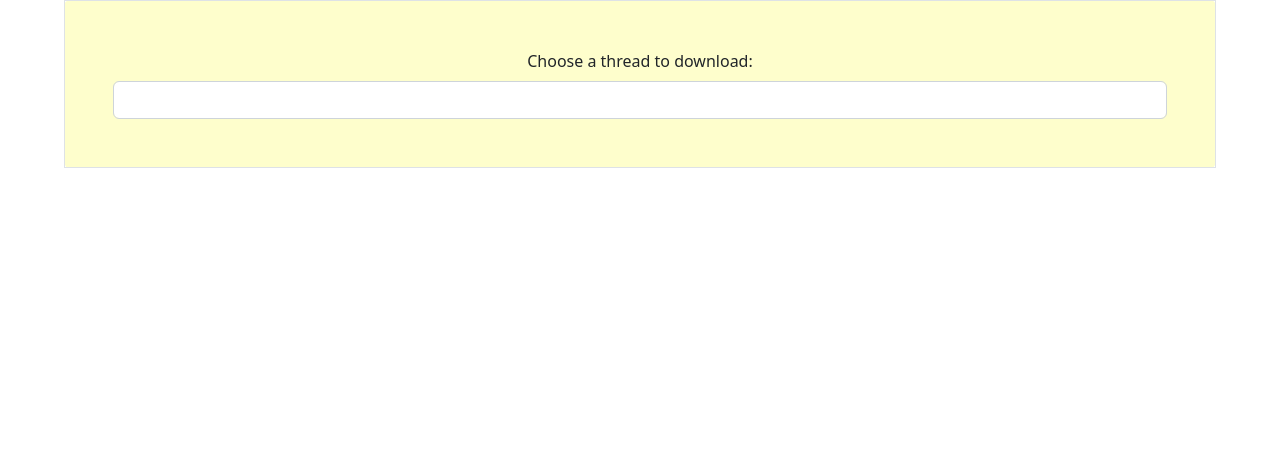
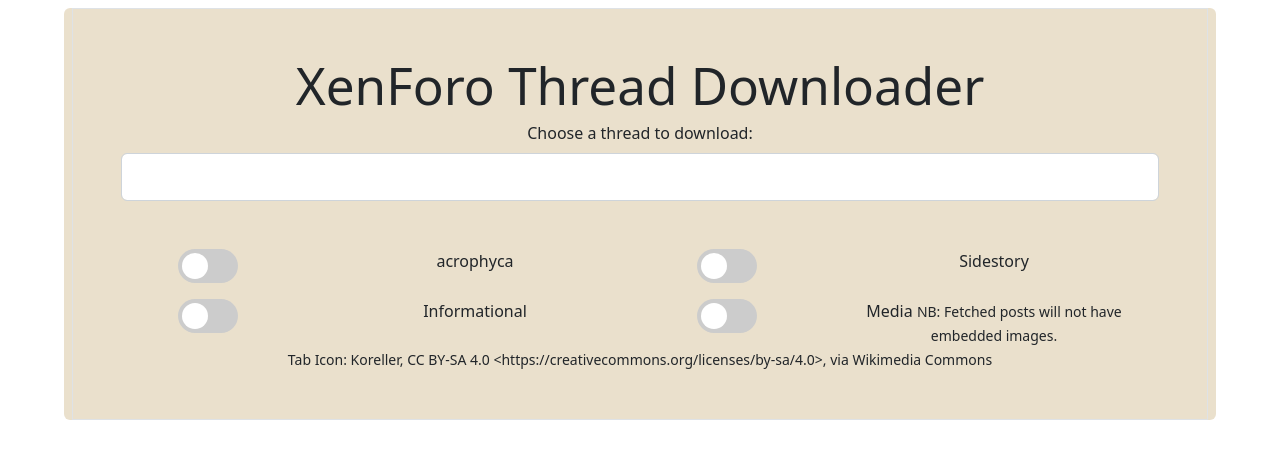
Before and after one commit to Candle-Wick/XFEpub-Project, a Vue app in the folder XFEpub/Frontend/: page / in a window 1280 px wide. Shown: the top 458 px of the page. Built offline with nearby package versions, Linux system fonts and the light colour scheme.

Commit message:
frontend v0.5

```diff
--- a/XFEpub/Frontend/src/App.vue
+++ b/XFEpub/Frontend/src/App.vue
@@ -8,7 +8,7 @@ import mainBody from './components/main.vue'
 
 <template>
   <div>
-    <div class="container-xxl-fluid rounded" style="background: rgba(250,250,0,0.2); max-width: 90%; margin: auto;">
+    <div class="container-xxl-fluid rounded" style="background: rgba(150,100,0,0.2); max-width: 90%; margin: auto;">
     <mainBody class=""/>
     </div>
   </div>
--- a/XFEpub/Frontend/src/components/main.vue
+++ b/XFEpub/Frontend/src/components/main.vue
@@ -2,14 +2,68 @@
 </script>
 
 <template>
-    <div class="border p-5">
-        <form action="">
+    <div class="border p-5 m-2">
+        <h1 class="">XenForo Thread Downloader</h1>
+
+
+        <form action="" class="container">
+          <div class="row">
             <label for="thread_url" class="form-label">Choose a thread to download:</label>
-            <input type="url" id="thread_url" name="thread_url" class="form-control">
+            <input type="url" id="thread_url" name="thread_url" class="form-control" style="font-size: 1.4em;">
+
+            </div>
+
+          <div class="row mt-5">
+            <div class="col-2">
+              <label class="switch">
+                  <input type="checkbox" id="acrophyca">
+                  <span class="slider round"></span>
+              </label>
+            </div>
+            <div class="col-4">
+              <label for="acrophyca" class="form-check-label ms-3">acrophyca</label>
+            </div>
+            <div class="col-2">
+              <label class="switch">
+                  <input type="checkbox" id="sidestory">
+                  <span class="slider round"></span>
+              </label>
+            </div>
+            <div class="col-4">
+              <label for="sidestory" class="form-check-label ms-3">Sidestory</label>
+            </div>
+          </div>
+
+          <div class="row mt-3">
+            <div class="col-2">
+              <label class="switch">
+                  <input type="checkbox" id="info">
+                  <span class="slider round"></span>
+              </label>
+            </div>
+            <div class="col-4">
+              <label for="info" class="form-check-label ms-3">Informational</label>
+            </div>
+
+            <div class="col-2">
+              <label class="switch">
+                  <input type="checkbox" id="media">
+                  <span class="slider round"></span>
+              </label>
+            </div>
+            <div class="col-4">
+              <label for="media" class="form-check-label ms-3"> Media <small class="">NB: Fetched posts will not have embedded images. </small></label>
+            </div>
+          </div>
+
 
 
 
         </form>
+
+
+        <small innerText="Tab Icon: Koreller, CC BY-SA 4.0 <https://creativecommons.org/licenses/by-sa/4.0>, via Wikimedia Commons" class="">
+        </small>
     </div>
 </template>
 
@@ -25,5 +79,67 @@
 .hidden {
     display: none;
 }
+/* The switch - the box around the slider */
+.switch {
+  position: relative;
+  display: inline-block;
+  width: 60px;
+  height: 34px;
+}
+
+/* Hide default HTML checkbox */
+.switch input {
+  opacity: 0;
+  width: 0;
+  height: 0;
+}
+
+/* The slider */
+.slider {
+  position: absolute;
+  cursor: pointer;
+  top: 0;
+  left: 0;
+  right: 0;
+  bottom: 0;
+  background-color: #ccc;
+  -webkit-transition: .4s;
+  transition: .4s;
+}
+
+.slider:before {
+  position: absolute;
+  content: "";
+  height: 26px;
+  width: 26px;
+  left: 4px;
+  bottom: 4px;
+  background-color: white;
+  -webkit-transition: .4s;
+  transition: .4s;
+}
+
+input:checked + .slider {
+  background-color: #43b15a;
+}
+
+input:focus + .slider {
+  box-shadow: 0 0 1px #43b15a;
+}
+
+input:checked + .slider:before {
+  -webkit-transform: translateX(26px);
+  -ms-transform: translateX(26px);
+  transform: translateX(26px);
+}
+
+/* Rounded sliders */
+.slider.round {
+  border-radius: 34px;
+}
+
+.slider.round:before {
+  border-radius: 50%;
+}
 
 </style>
```
